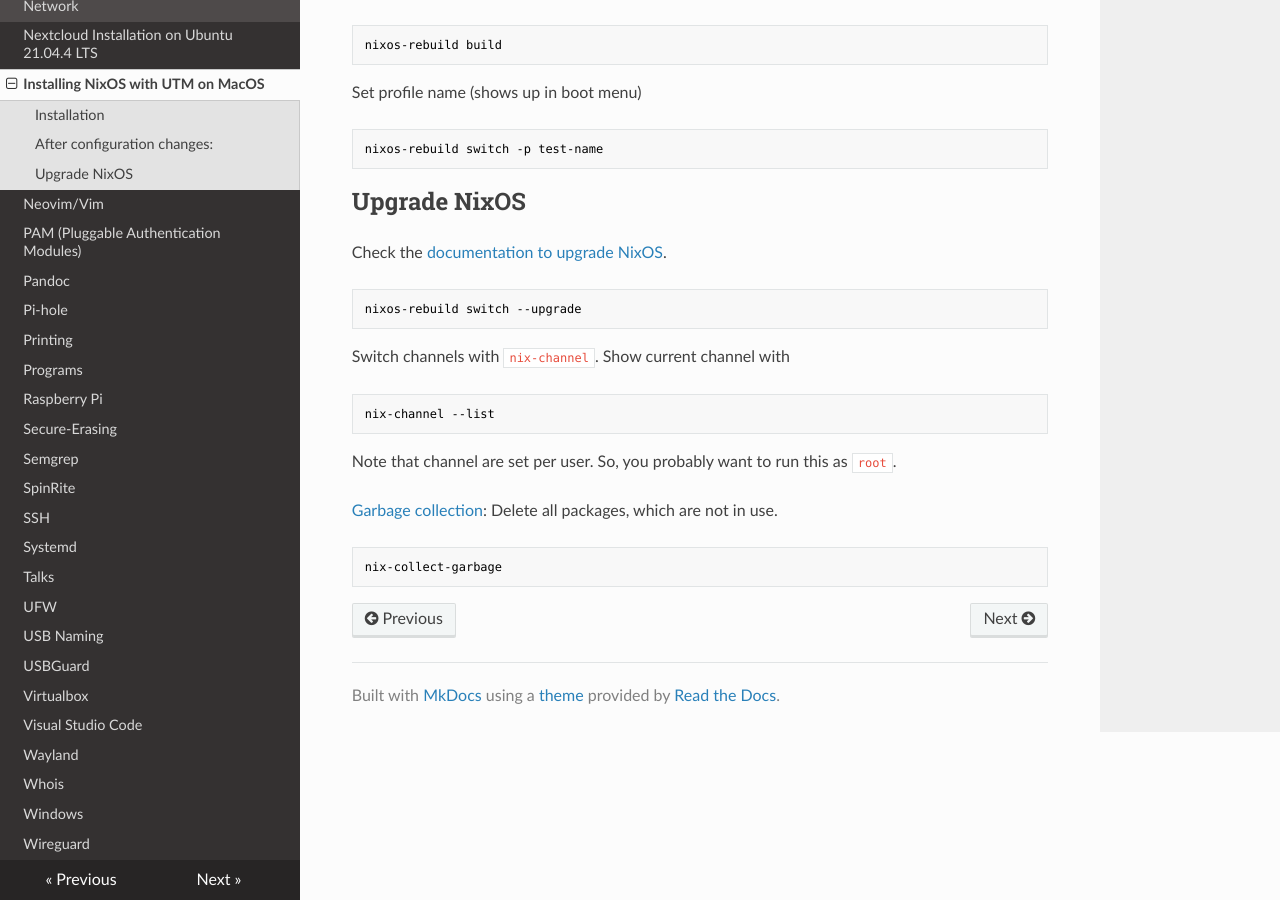
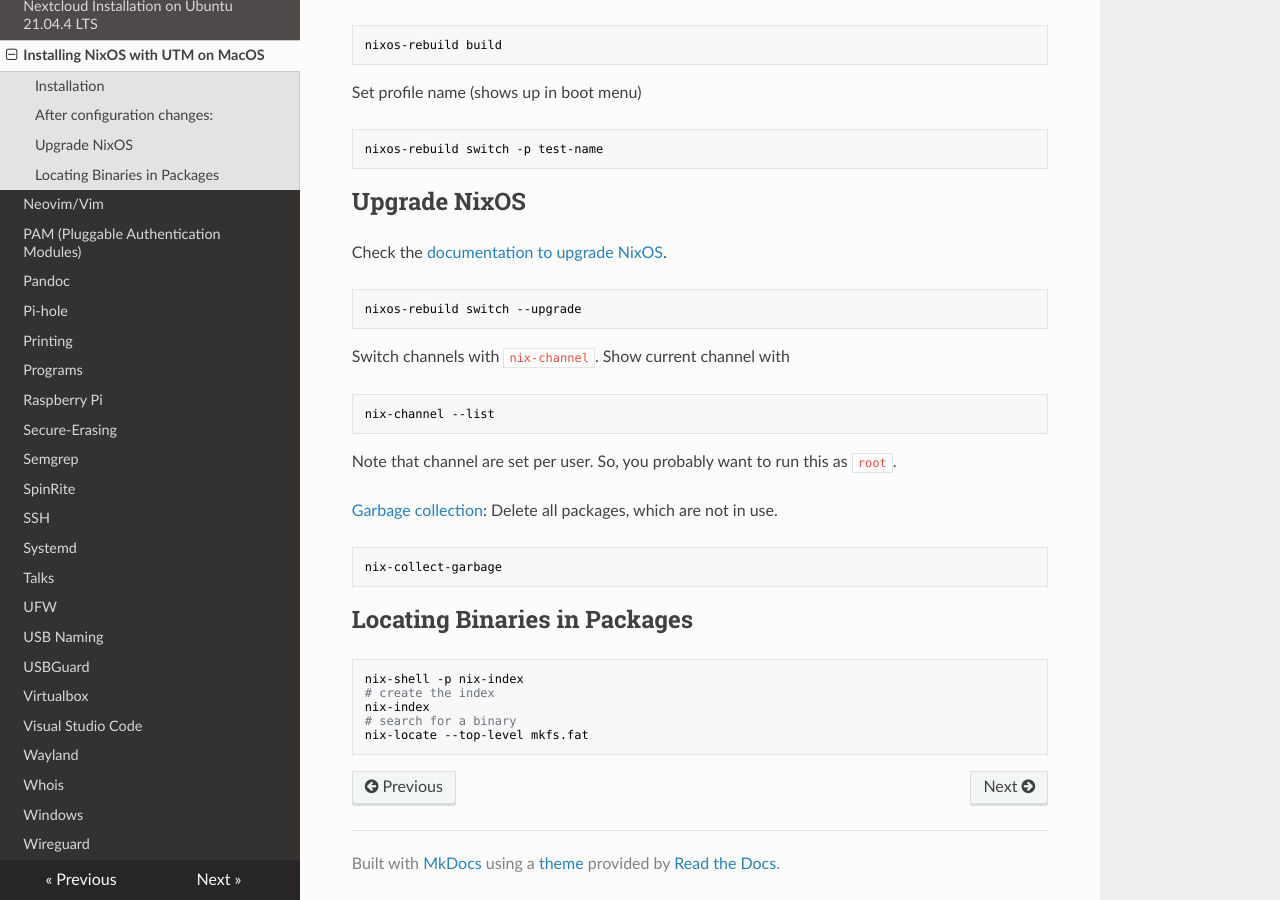
Before and after one commit to Maaxxs/wiki, an MkDocs documentation site: the page built from docs/nixos.md, in a window 1280 px wide and 900 px high, scrolled down 3267 px. Built offline with MkDocs 1.6.1, drawn with Linux system fonts in a browser that asks for light colours; nearby versions of some CDN libraries.

Commit message:
Find binaries in nix pkgs

````diff
--- a/docs/nixos.md
+++ b/docs/nixos.md
@@ -227,3 +227,13 @@ Delete all packages, which are not in use.
 ```sh
 nix-collect-garbage
 ```
+
+## Locating Binaries in Packages
+
+```sh
+nix-shell -p nix-index
+# create the index
+nix-index
+# search for a binary
+nix-locate --top-level mkfs.fat
+```
````
